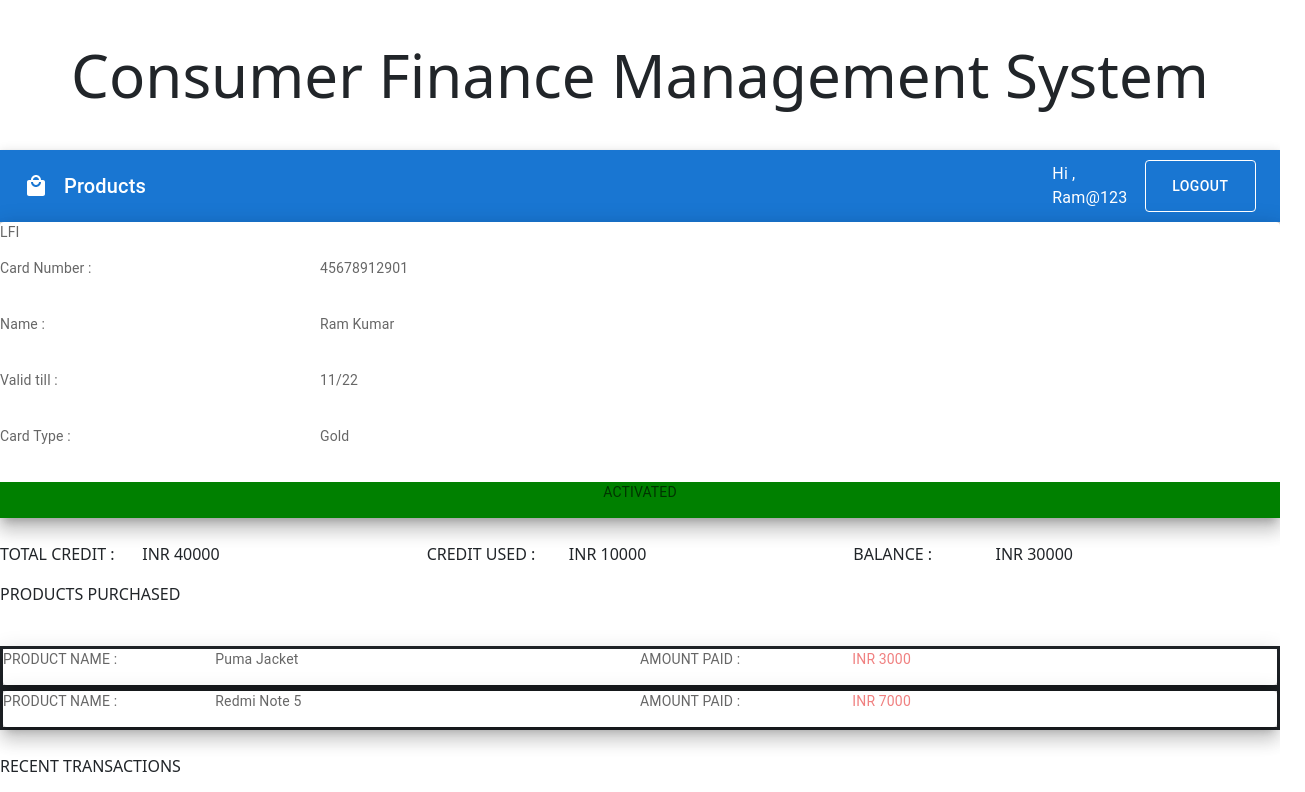
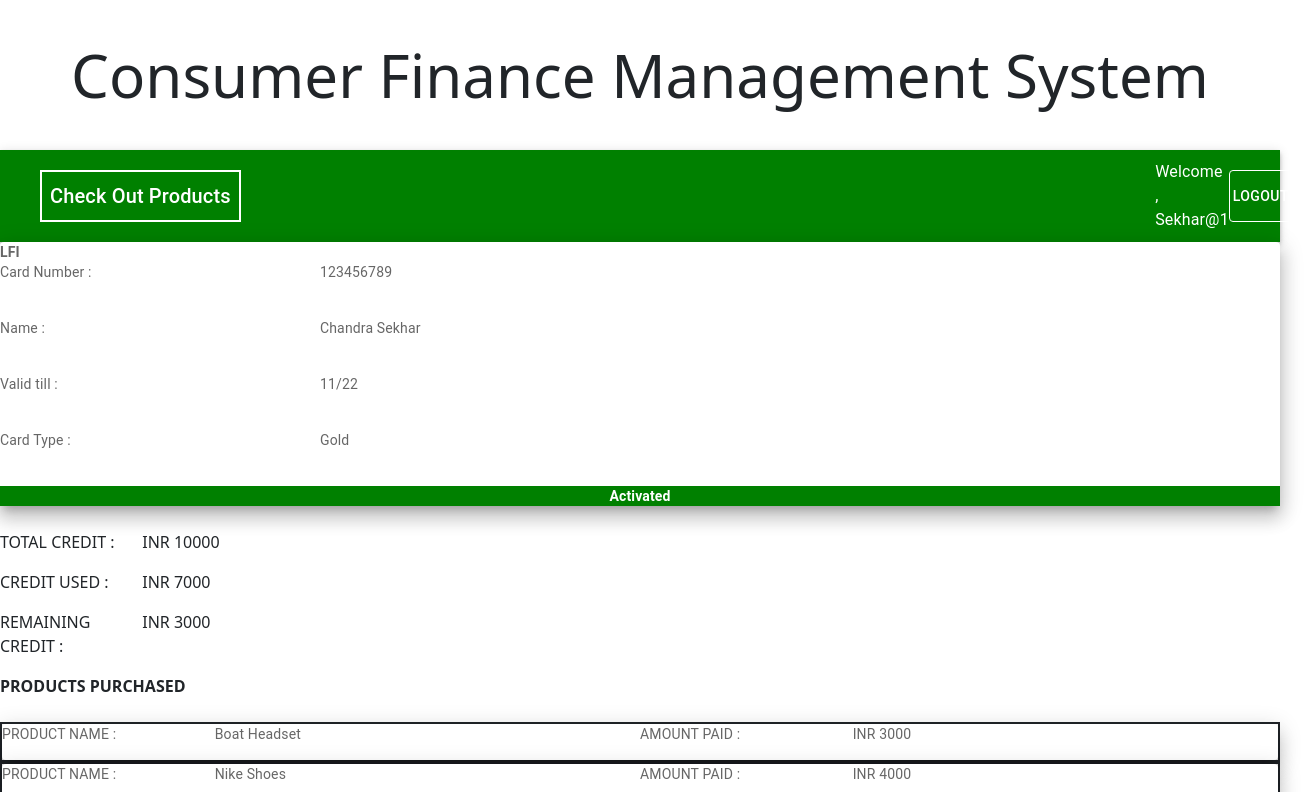
Before and after one commit to mouni2317/cfms_frontend, a React (Create React App) app: page /dashboard in a window 1280 px wide. Shown: the top 792 px of the page, 1305 px wide, since content can reach past the window. Built offline with nearby package versions, Linux system fonts and the light colour scheme.

Commit message:
dashboard changes

```diff
--- a/src/Components/Dashboard.js
+++ b/src/Components/Dashboard.js
@@ -23,43 +23,43 @@ export class Dashboard extends Component {
   constructor(props) {
     super(props);
     this.state = {
-      userName: "Ram@123",
-      cardDetails: {
-        cardNumber: "45678912901",
-        cardHolder: "Ram Kumar",
-        validity: Moment().format("MM/YY"),
-        cardType: "Gold",
-        status: "Activated",
-        totalCredit: 40000,
-        creditUsed: 10000,
-        balance: 30000,
+      userName: "Sekhar@1",
+      CardDetails: {
+        CardNumber: "123456789",
+        HolderName: "Chandra Sekhar",
+        Validity: Moment().format("MM/YY"),
+        CardType: "Gold",
+        Status: "Activated",
+        TotalCredit: 10000,
+        CreditUsed: 7000,
+        RemainingCredit: 3000,
       },
       productsPurchased: [
         { productId:1,
-          productName: "Puma Jacket",
+          productName: "Boat Headset",
           productCost: 3000,
-          productType: "clothing",
-          datePurchased: Moment("02-11-2022").format("DD-MM-YY"),
+          productType: "Electronics",
+          datePurchased: Moment("08-11-2022").format("DD-MM-YY"),
         },
-        {productId:3,
-          productName: "Redmi Note 5",
-          productCost: 7000,
-          productType: "electronics",
-          datePurchased: Moment("09-18-2022").format("DD-MM-YY"),
+        {productId:2,
+          productName: "Nike Shoes",
+          productCost: 4000,
+          productType: "Shoes",
+          datePurchased: Moment("3-07-2022").format("DD-MM-YY"),
         },
       ],
       recentTransactions: [
         {
-          transactionId: "2201ABC",
-          transactionDate: Moment("02-11-2022").format("DD-MM-YY"),
+          transactionId: "1234A23",
+          transactionDate: Moment("08-11-2022").format("DD-MM-YY"),
           amountPaid: 3000,
-          product: "Puma Jacket",
+          product: "Boat Headset",
         },
         {
-          transactionId: "2301XYZ",
-          transactionDate: Moment("09-18-2022").format("DD-MM-YY"),
-          amountPaid: 7000,
-          product: "Redmi Note 5",
+          transactionId: "4563B12",
+          transactionDate: Moment("3-07-2022").format("DD-MM-YY"),
+          amountPaid: 4000,
+          product: "Nike Shoes",
         },
       ],
     };
@@ -92,7 +92,7 @@ export class Dashboard extends Component {
     return (
       <div>
         <Box sx={{ flexGrow: 1 }}>
-          <AppBar position="static">
+          <AppBar position="static" style={{backgroundColor:"green"}}>
             <Toolbar>
               <IconButton
                 size="large"
@@ -101,24 +101,23 @@ export class Dashboard extends Component {
                 aria-label="menu"
                 sx={{ mr: "70%", flexGrow: 0 }}
               >
-                <LocalMallIcon  />
 
-                <Link
-                  style={{ color: "white", textDecoration: "none" }}
+                <Link variant="outlined"
+                  style={{ color: "white" }}
                   className="nav nav-link"
                   to="/ProductList"
                 >
-                  <Typography variant="h6" component="div" sx={{ flexGrow: 1 }}>
-                    Products{" "}
+                  <Typography border={2} padding={1} variant="h6" component="div" sx={{ flexGrow: 1 }}>
+                    Check Out Products{" "}
                   </Typography>
                 </Link>
               </IconButton>
-              <Typography sx={{ ml: 2, flexGrow: 1 }}>
-                Hi , {this.state.userName}
+              <Typography sx={{ ml: 3, flexGrow: 4 }}>
+                Welcome , {this.state.userName}
               </Typography>
               <Button variant="outlined" color="inherit">
                 <Link
-                  style={{ color: "white", textDecoration: "none" }}
+                  style={{ color: "white"}}
                   className="nav nav-link"
                   to="/"
                 >
@@ -129,11 +128,11 @@ export class Dashboard extends Component {
           </AppBar>
         </Box>
         <div >
-          <div className="mycard">
+          <div className="usercard">
             <Item key={1} elevation={12}>
-              <Grid container>
+              <Grid container >
                 <Grid item xs={12}>
-                  <p className="Lfi">LFI</p>
+                  <b className="lfi">LFI</b>
                 </Grid>
               </Grid>
 
@@ -143,7 +142,7 @@ export class Dashboard extends Component {
                 </Grid>
                 <Grid item xs={7}>
                   <p className="value">
-                    {this.state.cardDetails.cardNumber}
+                    {this.state.CardDetails.CardNumber}
 
                   </p>
                 </Grid>
@@ -155,7 +154,7 @@ export class Dashboard extends Component {
                 </Grid>
                 <Grid item xs={7}>
                   <p className="value">
-                    {this.state.cardDetails.cardHolder}
+                    {this.state.CardDetails.HolderName}
 
                   </p>
                 </Grid>
@@ -167,7 +166,7 @@ export class Dashboard extends Component {
                 </Grid>
                 <Grid item xs={7}>
                   <p className="value">
-                    {this.state.cardDetails.validity}
+                    {this.state.CardDetails.Validity}
 
                   </p>
                 </Grid>
@@ -179,7 +178,7 @@ export class Dashboard extends Component {
                 </Grid>
                 <Grid item xs={7}>
                   <p className="value">
-                    {this.state.cardDetails.cardType}
+                    {this.state.CardDetails.CardType}
 
                   </p>
                 </Grid>
@@ -187,52 +186,60 @@ export class Dashboard extends Component {
               <br />
               <Grid container>
                 <Grid
-                  style={{ background: "green", textAlign: "center" }}
+                  style={{ backgroundColor: "green", textAlign: "center", color: "white" }}
                   item
                   xs={12}
                 >
-                  <p className="card-status">
-                    {this.state.cardDetails.status.toUpperCase()}
-                  </p>
+                  <b className="card-status">
+                    {this.state.CardDetails.Status}
+                  </b>
                 </Grid>
               </Grid>
             </Item>
           </div>
           <br />
           <div>
-            <Grid container className="acc-info">
+            <Grid container className="account">
               <Grid item xs={12} sm={12} md={4}>
                 <Grid container>
                   <Grid item xs={4}>
-                    <p className="attribute-info">TOTAL CREDIT :</p>
+                    <p className="attribute">TOTAL CREDIT :</p>
                   </Grid>
                   <Grid item xs={8}>
-                    <p className="credit">
-                      INR {this.state.cardDetails.totalCredit}
+                    <p className="value">
+                      INR {this.state.CardDetails.TotalCredit}
                     </p>
                   </Grid>
                 </Grid>
               </Grid>
+              </Grid>
+              </div>
+              <div>
+            <Grid container className="account">
               <Grid item xs={12} sm={12} md={4}>
                 <Grid container>
                   <Grid item xs={4}>
-                    <p className="attribute-info">CREDIT USED :</p>
+                    <p className="attribute">CREDIT USED :</p>
                   </Grid>
                   <Grid item xs={8}>
-                    <p className="credit-used">
-                      INR {this.state.cardDetails.creditUsed}
+                    <p className="value">
+                      INR {this.state.CardDetails.CreditUsed}
                     </p>
                   </Grid>
                 </Grid>
               </Grid>
+              </Grid>
+              </div>
+              <div>
+            <Grid container className="account">
               <Grid item xs={12} sm={12} md={4}>
                 <Grid container>
                   <Grid item xs={4}>
-                    <p className="attribute-info">BALANCE :</p>
+                    <p className="attribute">REMAINING CREDIT :</p>
                   </Grid>
                   <Grid item xs={8}>
-                    <p className="balance">
-                      INR {this.state.cardDetails.balance}
+                    <p className="value">
+                      INR {this.state.CardDetails.RemainingCredit}
                     </p>
                   </Grid>
                 </Grid>
@@ -240,14 +247,14 @@ export class Dashboard extends Component {
             </Grid>
           </div>
           <div className="products-title">
-            <p>PRODUCTS PURCHASED</p>
+            <b>PRODUCTS PURCHASED</b>
           </div>
           <br />
 
           <div className="products-purchased">
             {this.state.productsPurchased.map((x) => {
               return (
-                <Grid className="product" container border={3}>
+                <Grid className="product" container border={2}>
                   <Grid item xs={12}>
                     <Item
                       key={this.state.productsPurchased.indexOf(x)}
@@ -257,12 +264,12 @@ export class Dashboard extends Component {
                         <Grid item xs={6}>
                           <Grid container>
                             <Grid item xs={4}>
-                              <p className="attribute-transactions">
+                              <p className="attribute">
                                 PRODUCT NAME :
                               </p>
                             </Grid>
                             <Grid item xs={4}>
-                              <p className="value-transactions">
+                              <p className="value">
                                 {x.productName}
                               </p>
                             </Grid>
@@ -271,14 +278,13 @@ export class Dashboard extends Component {
                         <Grid item xs={6}>
                           <Grid container>
                             <Grid item xs={4}>
-                              <p className="attribute-transactions">
+                              <p className="attribute">
                                 AMOUNT PAID :
                               </p>
                             </Grid>
                             <Grid item xs={4}>
                               <p
-                                style={{ color: "lightcoral" }}
-                                className="value-transactions"
+                                className="value"
                               >
                                 INR {x.productCost}
                               </p>
@@ -295,12 +301,12 @@ export class Dashboard extends Component {
             <br />
           </div>
 
-          <div className="products-title">
-            <p>RECENT TRANSACTIONS</p>
+          <div className="product-names">
+            <b>RECENT TRANSACTIONS</b>
           </div>
           <div className="transactions">
             <TableContainer component={Paper}>
-              <Table aria-label="customized table" border={2}>
+              <Table aria-label="customized table" border={2} >
                 <TableHead>
                   <TableRow>
                     <StyledTableCell>PRODUCT</StyledTableCell>
```
